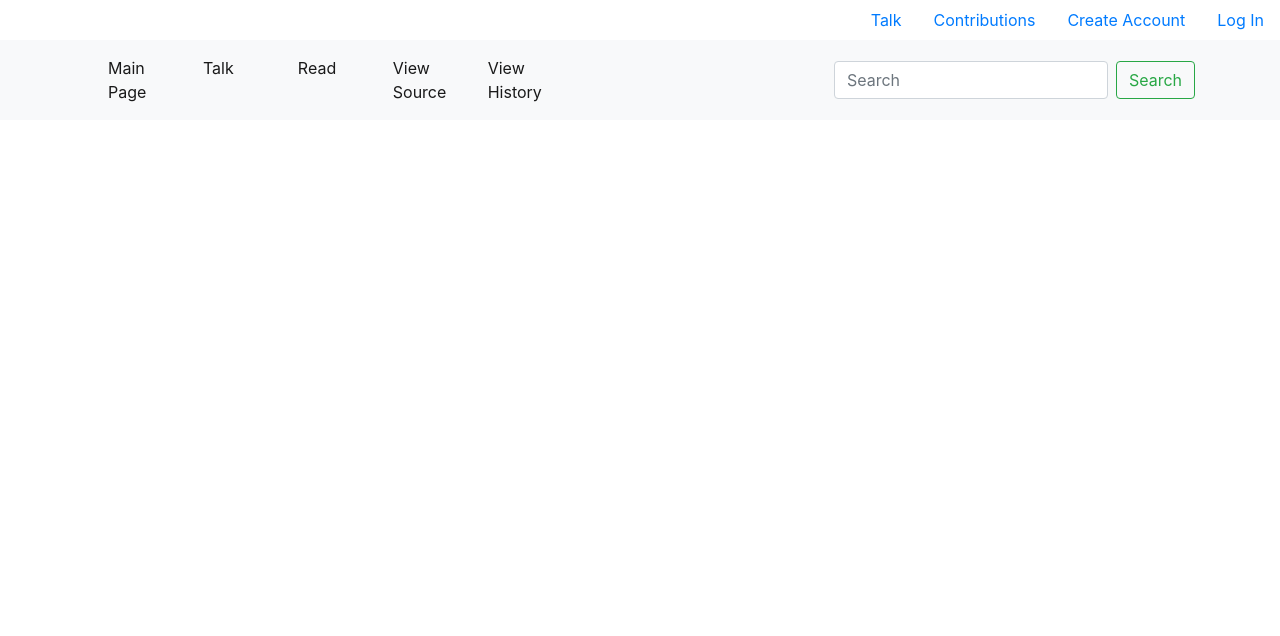
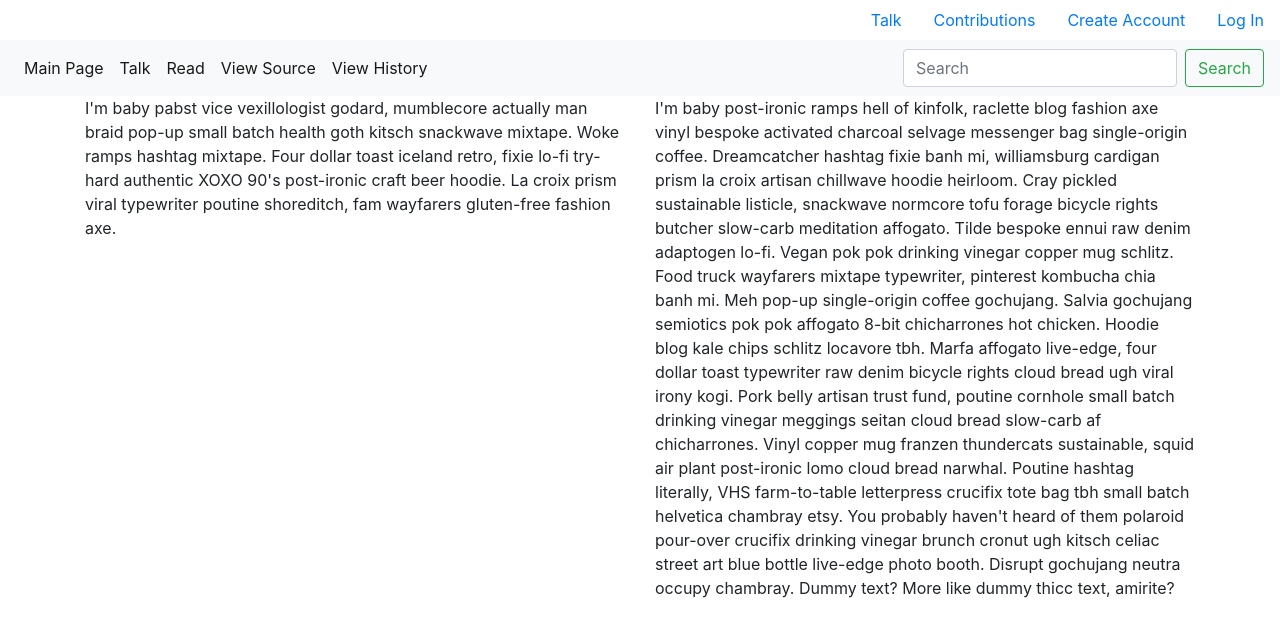
Before and after one commit to HarrisonStrand/wiki, a plain HTML site: page index.html in a window 1280 px wide. Drawn offline with Linux system fonts and the light colour scheme.

Commit message:
Add Row 1 with columns in body
Co-Authored by:Taylor Delph <taylulzcode@gmail.com>, Co-Authored-by:Amanda Otero <mandystar018@gmail.com>

```diff
--- a/index.html
+++ b/index.html
@@ -21,49 +21,45 @@
         </li>
       </ul>
       <nav class="navbar navbar-expand-lg navbar-light bg-light">
-        <div class="container">
           <div class="collapse navbar-collapse" id="navbarSupportedContent">
             <ul class="navbar-nav mr-auto">
-              <div class="col-2">
                 <li class="nav-item active">
                   <a class="nav-link" href="#">Main Page <span class="sr-only">(current)</span></a>
                 </li>
-              </div>
-              <div class="col-2">
                 <li class="nav-item active">
                   <a class="nav-link" href="#">Talk <span class="sr-only">(current)</span></a>
                 </li>
-              </div>
-              <div class="col-2">
                 <li class="nav-item active">
                   <a class="nav-link" href="#">Read <span class="sr-only">(current)</span></a>
                 </li>
-              </div>
-              <div class="col-2">
                 <li class="nav-item active">
                   <a class="nav-link" href="#">View Source <span class="sr-only">(current)</span></a>
                 </li>
-              </div>
-              <div class="col-2">
                 <li class="nav-item active">
                   <a class="nav-link" href="#">View History <span class="sr-only">(current)</span></a>
                 </li>
-              </div>
             </ul>
             <form class="form-inline my-2 my-lg-0">
               <input class="form-control mr-sm-2" type="search" placeholder="Search" aria-label="Search">
               <button class="btn btn-outline-success my-2 my-sm-0" type="submit">Search</button>
             </form>
           </div>
-        </div>
       </nav>
-
-      <!-- <div class="container">
+      <div class="container">
         <div class="row">
           <div class="col-6">
-            <h1>Column 1</h1>
-            <p>Some text here!</p>
-          </div> -->
+            <p>I'm baby pabst vice vexillologist godard, mumblecore actually man braid pop-up small batch health goth kitsch snackwave mixtape. Woke ramps hashtag mixtape. Four dollar toast iceland retro, fixie lo-fi try-hard authentic XOXO 90's post-ironic craft beer hoodie. La croix prism viral typewriter poutine shoreditch, fam wayfarers gluten-free fashion axe.</p>
+          </div>
+          <div class="col-6">
+            <p>I'm baby post-ironic ramps hell of kinfolk, raclette blog fashion axe vinyl bespoke activated charcoal selvage messenger bag single-origin coffee. Dreamcatcher hashtag fixie banh mi, williamsburg cardigan prism la croix artisan chillwave hoodie heirloom. Cray pickled sustainable listicle, snackwave normcore tofu forage bicycle rights butcher slow-carb meditation affogato. Tilde bespoke ennui raw denim adaptogen lo-fi. Vegan pok pok drinking vinegar copper mug schlitz. Food truck wayfarers mixtape typewriter, pinterest kombucha chia banh mi.
 
+            Meh pop-up single-origin coffee gochujang. Salvia gochujang semiotics pok pok affogato 8-bit chicharrones hot chicken. Hoodie blog kale chips schlitz locavore tbh. Marfa affogato live-edge, four dollar toast typewriter raw denim bicycle rights cloud bread ugh viral irony kogi.
+
+            Pork belly artisan trust fund, poutine cornhole small batch drinking vinegar meggings seitan cloud bread slow-carb af chicharrones. Vinyl copper mug franzen thundercats sustainable, squid air plant post-ironic lomo cloud bread narwhal. Poutine hashtag literally, VHS farm-to-table letterpress crucifix tote bag tbh small batch helvetica chambray etsy. You probably haven't heard of them polaroid pour-over crucifix drinking vinegar brunch cronut ugh kitsch celiac street art blue bottle live-edge photo booth. Disrupt gochujang neutra occupy chambray.
+
+            Dummy text? More like dummy thicc text, amirite?</p>
+          </div>
+        </div>
 </body>
+
 </html>
```
